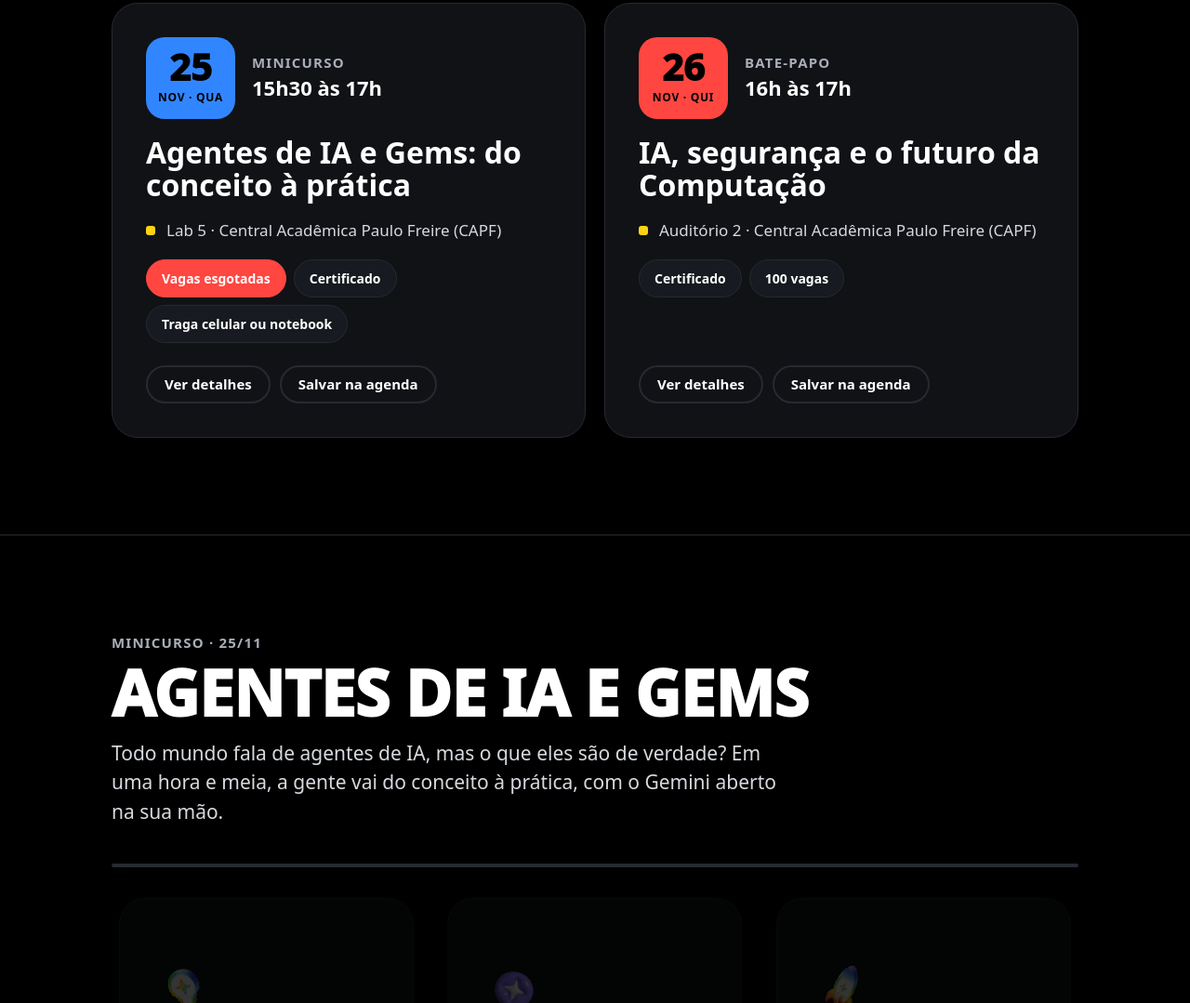
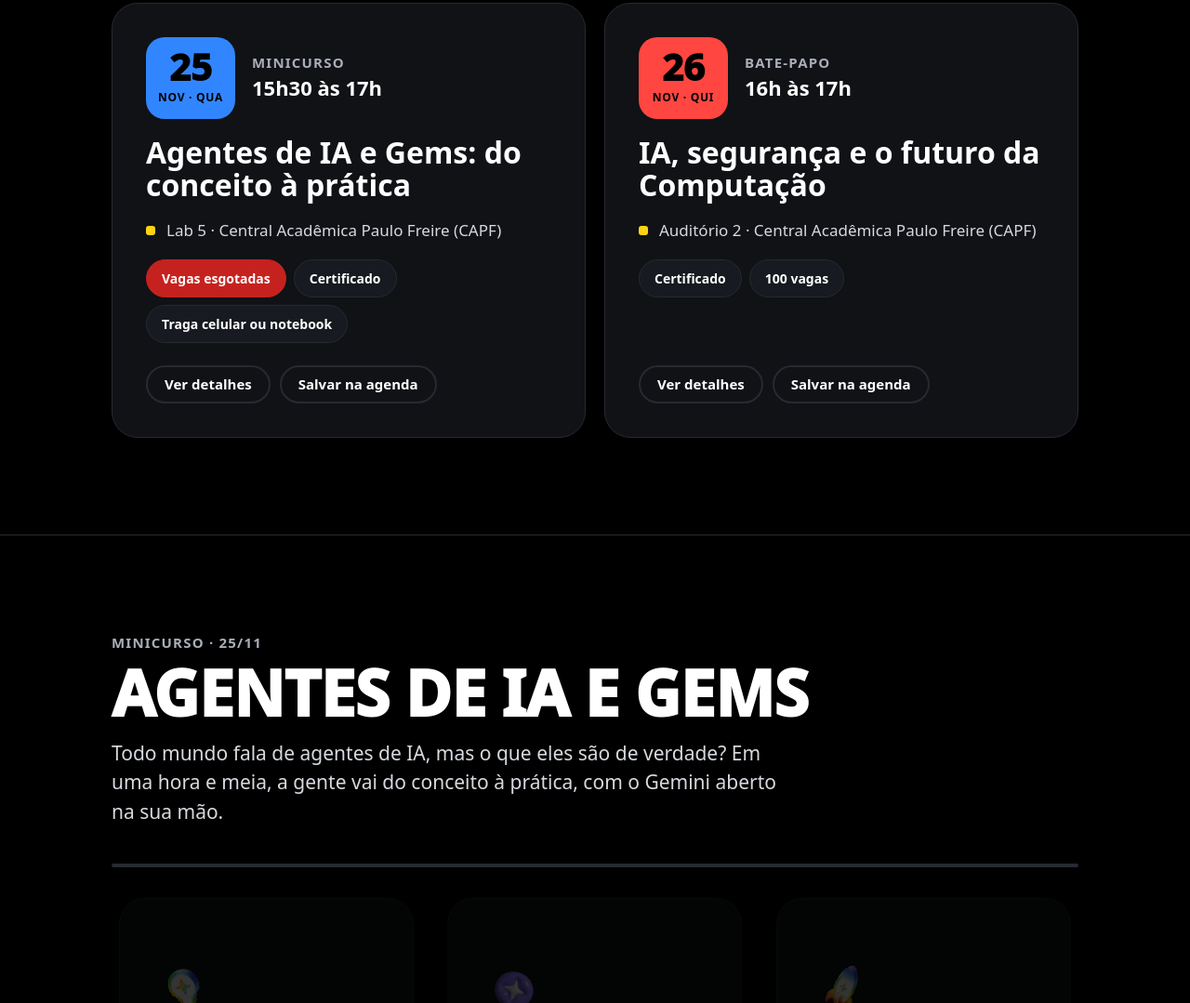
Before and after one commit to Joaodev1409/ia-no-cct, a plain HTML site: page index.html in a window 1280 px wide. Shown: the part 1941-3020 px from the top of the page at 93% size. Drawn offline with nearby package versions, Linux system fonts and the light colour scheme; animation ran at ten frames a second; a web font is replaced by a local one.

Commit message:
Aumenta o contraste do selo de vagas esgotadas

```diff
--- a/index.html
+++ b/index.html
@@ -220,7 +220,7 @@
   @media (prefers-reduced-motion: reduce) {
     .ring::before, .guest.soon .ring { animation: none; }
   }
-  .tags span.esgotado { background: var(--red); border-color: var(--red); color: #fff; }
+  .tags span.esgotado { background: #C5221F; border-color: #C5221F; color: #fff; }
   .note a { color: var(--fg); text-underline-offset: 3px; }
 </style>
 </head>
```
